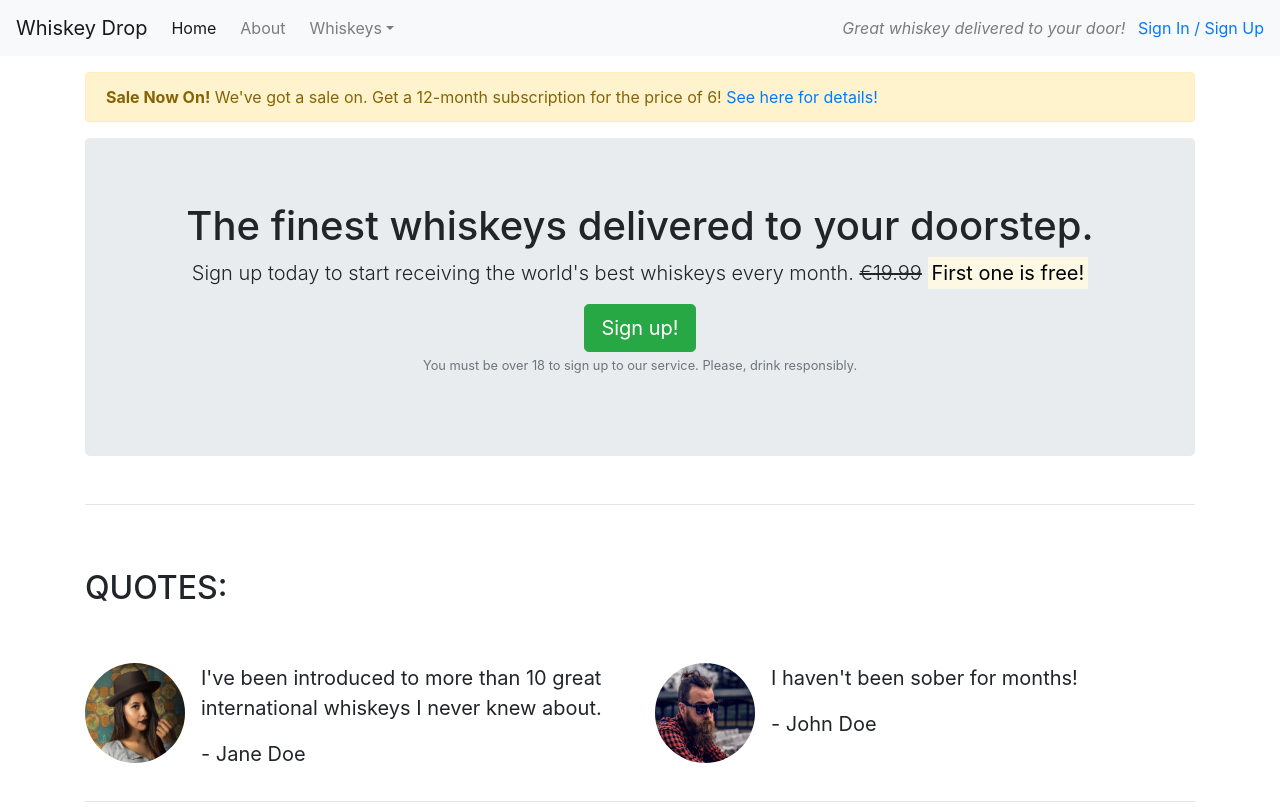
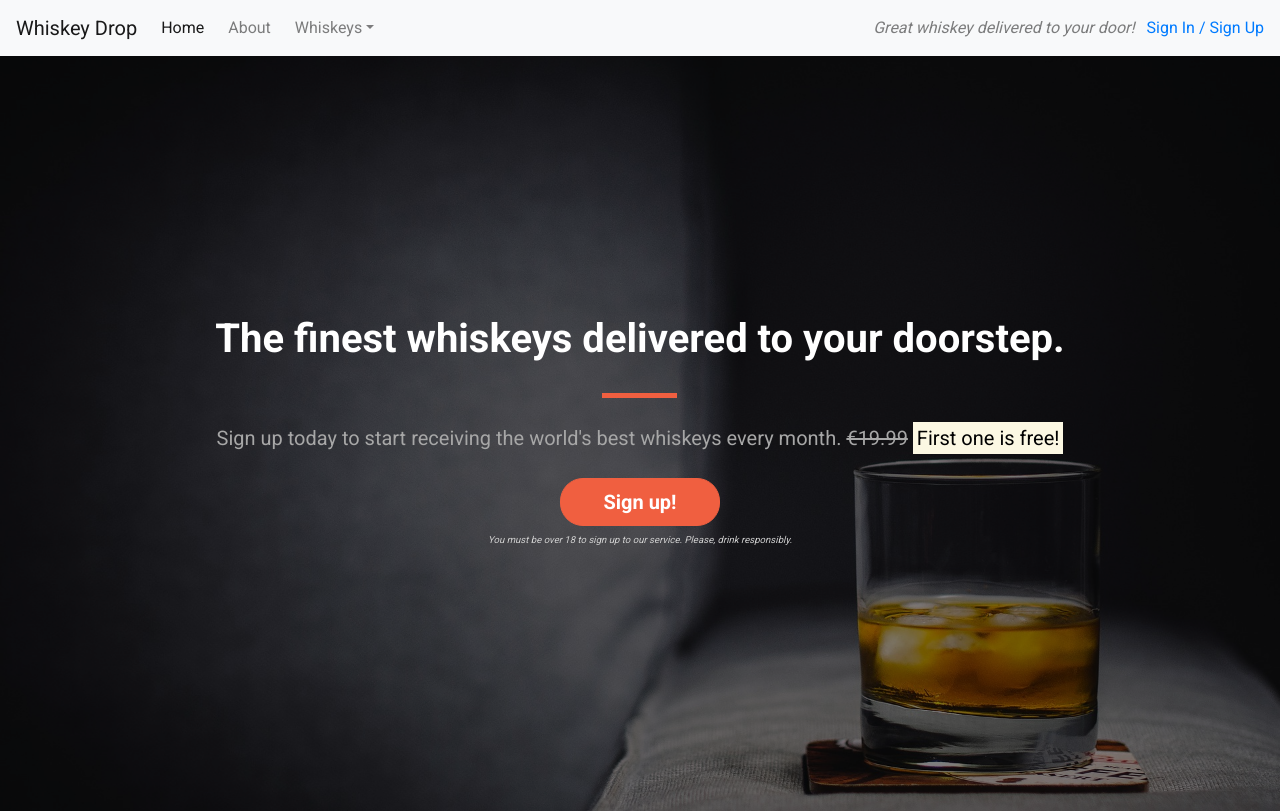
Before and after one commit to MichealCWalsh/whiskey-bootstrap-test, a plain HTML site: page index.html in a window 1280 px wide. Shown: the top 811 px of the page. Drawn offline with nearby package versions, Linux system fonts and the light colour scheme.

Commit message:
Added personal css. Still need to sort button hover

```diff
--- /dev/null
+++ b/css/style.css
@@ -0,0 +1,113 @@
+body{
+    font-family: 'Roboto', sans-serif;
+}
+
+.alert-contianer{
+
+}
+.callout-container{
+    height: 100vh;
+    /* ^ Sets the callout to 100% of broswer viewport height. */
+
+    background: url("../images/whiskey-background.jpg") no-repeat bottom right fixed;
+    -webkit-background-size: cover;
+    -moz-background-size: cover;
+    -o-background-size: cover;
+    background-size: cover;
+    /* ^ These lines of code are for css features that don't work accorss all browswers.  */
+
+    display: flex;
+    align-items: center;
+    justify-content: center;
+    /* ^ Might need to review flexbox again. */
+
+    position: relative;
+    /* ^ Need to google how this works. */
+}
+
+.opaque-overlay{
+    position: absolute;
+    top: 0;
+    left: 0;
+    height: 100%;
+    width: 100%;
+    background-color: rgba(0, 0, 0, 0.5);
+}
+/* ^ This code is cool it lets make an image more transparent so that it doesn't interfere with text or other elements. */
+
+.features-container{
+
+}
+
+.quotes-container{
+
+}
+
+.monthly-favourites-container{
+
+}
+
+/* Block Dividers */
+
+.block-divider{
+    width: 75px;
+    height: 5px;
+    border: 0;
+    background-color: #8e362a;
+}
+
+.block-divider--orange{
+    background-color: #f05f40;
+}
+
+.block-divider--short{
+    width: 35px;
+}
+
+/* Jumbotron */
+
+.jumbotron{
+    background-color: transparent;
+}
+
+.jumbotron-header{
+    color: white;
+    font-weight: bold;
+    margin-bottom: 30px;
+}
+
+.jumbotron .lead{
+    margin: 25px 0;
+    color: #a7a7a7;
+}
+
+.jumbotron small{
+    font-size: 60%;
+    font-style: italic;
+    color: #d0d0d0;
+}
+
+/* Buttons */
+
+.btn--cta{
+    font-weight: bold;
+    border-radius: 23px;
+    width: 160px;
+}
+
+.btn--red{
+    color: white;
+    background-color: #f05f40;
+    border-color: #f05f40;
+}
+/* ^ Cool button style tbh. */
+
+.btn--red:hover,
+.btn--red:active,
+.btn--red:focus,
+.btn--red:active:focus{
+    background-color: #f05f40;
+    border-color: #f05f40;
+}
+
+/* ^ Brain is brokoen rn but go back and figure out button hover controls in google dev tools! */
--- a/index.html
+++ b/index.html
@@ -8,6 +8,9 @@
     <meta name="viewport" content="width=device-width, initial-scale=1.0">
     <link rel="stylesheet" href="https://maxcdn.bootstrapcdn.com/bootstrap/4.1.3/css/bootstrap.min.css">
     <script src="https://kit.fontawesome.com/7d4a87edd3.js" crossorigin="anonymous"></script>
+    <link href="https://fonts.googleapis.com/css?family=Roboto:400,700" rel="stylesheet">
+    <link rel="stylesheet" href="css/style.css" type="text/css">
+    <!-- ^ Ususally having your own stylesheet asd the last one loaded is important. -->
 </head>
 
 
@@ -60,25 +63,29 @@
     </nav>
 
 
-    <article class="container mt-3">
+    <!-- <div class="container alert-container"> -->
         <!-- ^ 'mt-3' adds some spacing between the navbar and the jumbotron. -->
-        <div class="row d-none d-sm-block">
+        <!-- <div class="row d-none d-sm-block">
             <div class="col-12">
                 <div class="alert alert-warning">
                     <strong>Sale Now On!</strong> We've got a sale on. Get a 12-month subscription for the price of 6!
                     <a href="#">See here for details!</a>
                 </div>
             </div>
-        </div>
+        </div> -->
 
 
         <!-- Callout -->
+        <div class="container-fluid callout-container">
+            <div class="opaque-overlay">&nbsp;</div>
+            <!-- ^ container-fluid class stretches something accorss the screen. -->
             <div class="row">
                 <div class="col-12">
                     <!-- ^ A column class must be the direct child of a row class, otherwise it will break the responsive design. -->
                     <section class="callout jumbotron text-center">
                         <!-- 'jumbotron' makes an element stand out. -->
-                    <h1>The finest whiskeys delivered to your doorstep.</h1>
+                        <h1 class="jumbotron-header">The finest whiskeys delivered to your doorstep.</h1>
+                        <hr class="block-divider block-divider--orange">
                         <p class="lead">Sign up today to start receiving the world's best whiskeys every month.
                             <s class="d-none d-sm-inline">€19.99</s>
                             <!-- ^ 'd-none d-sm-inline' Hides the price on mobile. -->
@@ -87,7 +94,7 @@
                             <strong><mark>First one is free!</mark></strong>
 
                         </p>
-                    <button class="btn btn-success btn-lg" data-toggle="modal" data-target="#signUpModal">Sign
+                        <button class="btn btn-lg btn--cta btn--red" data-toggle="modal" data-target="#signUpModal">Sign
                             up!</button>
                         <p class="text-muted">
                             <small>You must be over 18 to sign up to our service. Please, drink responsibly.</small>
@@ -96,11 +103,13 @@
                 </div>
             </div>
             <!-- /.callout -->
-        <hr>
+        </div>
+    <!-- </div> -->
 
 
 
     <!-- Quotes -->
+    <div class="container quotes-container">
         <section class="quotes">
             <div class="row">
                 <div class="col-12 my-5">
@@ -148,10 +157,11 @@
             </div>
         </section>
         <!-- /.quotes -->
-        <hr>
+    </div>
 
 
     <!-- Features -->
+    <div class="container featues-container">
         <section class="features">
             <div class="row">
                 <div class="col-12 my-5">
@@ -198,9 +208,10 @@
             </div>
         </section>
         <!-- /.features -->
-        <hr>
+    </div>
 
     <!-- Monthly favourites -->
+    <div class="container monthly-favourites-container">
         <section class="monthly-favourites">
             <h2 class="text-uppercase my-5">Our Monthly Favourites</h2>
             <table class="table">
@@ -243,7 +254,8 @@
             </table>
         </section>
         <!-- /.monthly-favourites -->
-    </article>
+    </div>
+
 
     <div class="modal" tabindex="-1" role="dialog" id="signUpModal">
         <!-- ^ The above id is used further up to tell the browser what modal to open. -->
@@ -267,11 +279,13 @@
                         </div>
                         <div class="form-group">
                             <label for="exampleInputPassword1">Password</label>
-                            <input type="password" class="form-control" id="exampleInputPassword1" placeholder="Password">
+                            <input type="password" class="form-control" id="exampleInputPassword1"
+                                placeholder="Password">
                         </div>
                         <div class="form-group">
                             <label for="repeatPassword">Repeat Password</label>
-                            <input type="password" class="form-control" id="repeatPassword" placeholder="Repeat Password">
+                            <input type="password" class="form-control" id="repeatPassword"
+                                placeholder="Repeat Password">
                         </div>
 
                         <button type="submit" class="btn btn-success">Submit</button>
```
Also changed, not shown: images/whiskey-background.jpg (added). Lines whose indentation alone changed are shown as unchanged.
